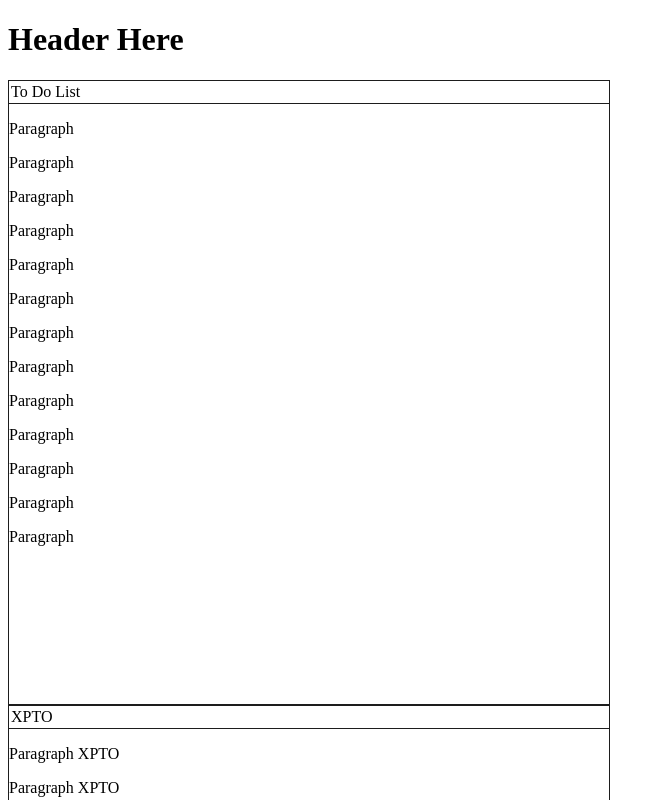
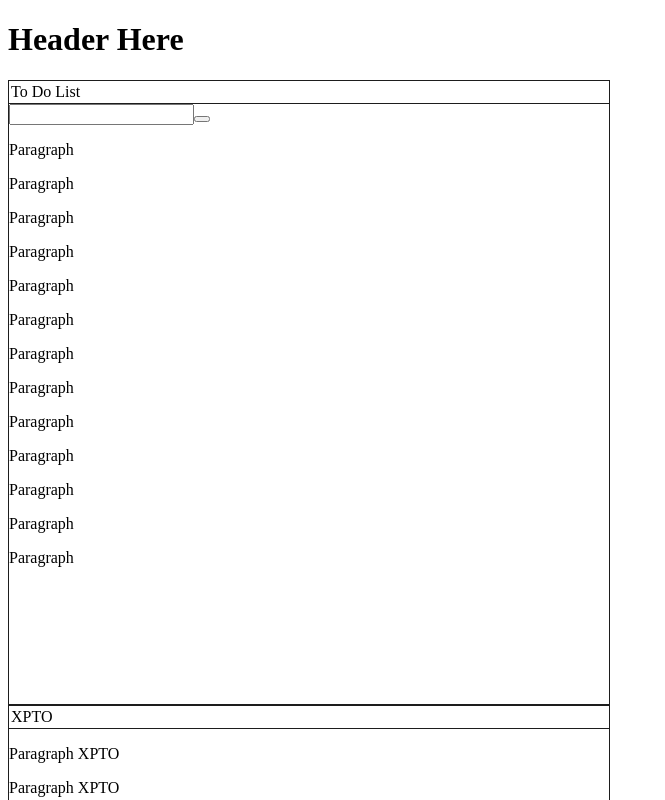
Before and after one commit to bornes/calve-project, an Angular app in the folder calve-app/: page /create in a window 1280 px wide. Shown: the top 800 px of the page, without its empty margins (0-665 px from the left). Built offline with nearby package versions, Linux system fonts and the light colour scheme.

Commit message:
added input component

```diff
--- /dev/null
+++ b/calve-app/src/app/components/input/input.component.html
@@ -0,0 +1 @@
+<input [type]="inputType" [(ngModel)]="inputValue">
--- /dev/null
+++ b/calve-app/src/app/components/input/input.component.ts
@@ -0,0 +1,21 @@
+import { Component, EventEmitter, Input, Output } from '@angular/core';
+import { CommonModule } from '@angular/common';
+import { FormsModule } from '@angular/forms';
+
+@Component({
+  selector: 'app-input',
+  standalone: true,
+  imports: [CommonModule, FormsModule],
+  templateUrl: './input.component.html',
+  styleUrls: ['./input.component.scss']
+})
+export class InputComponent {
+  @Input()
+  inputValue!: string;
+
+  @Input()
+  inputType!: 'text' | 'number';
+
+  @Output()
+  inputValueChange = new EventEmitter<string>();
+}
--- a/calve-app/src/app/pages/create-to-do-component/create-to-do.component.html
+++ b/calve-app/src/app/pages/create-to-do-component/create-to-do.component.html
@@ -1,4 +1,10 @@
 <app-card [cardTitle]="title" >
+    <app-input
+        inputType="text"
+        [inputValue]="inputValue"
+        (inputValueChange)="inputValue = $event"
+    ></app-input>
+    <button (click)="onClick()"></button>
     <div class="div">
         <p>Paragraph</p>
         <p>Paragraph</p>
--- a/calve-app/src/app/pages/create-to-do-component/create-to-do.component.ts
+++ b/calve-app/src/app/pages/create-to-do-component/create-to-do.component.ts
@@ -1,14 +1,21 @@
 import { CommonModule } from '@angular/common';
 import { Component } from '@angular/core';
 import { CardComponent } from '../../components/card/card.component';
+import { InputComponent } from "../../components/input/input.component";
 
 @Component({
-  selector: 'app-create-to-do',
-  templateUrl: './create-to-do.component.html',
-  styleUrls: ['./create-to-do.component.scss'],
-  standalone: true,
-  imports: [CommonModule, CardComponent],
+    selector: 'app-create-to-do',
+    templateUrl: './create-to-do.component.html',
+    styleUrls: ['./create-to-do.component.scss'],
+    standalone: true,
+    imports: [CommonModule, CardComponent, InputComponent]
 })
 export class CreateToDoComponent {
-  title = "To Do List"
+  title = "To Do List";
+
+  inputValue = "";
+
+  onClick() {
+    console.log("Input value: ", this.inputValue);
+  }
 }
```
Also changed, not shown: calve-app/src/app/components/input/input.component.scss (added), 1 other file (tests, documents, lock files or other folders).
